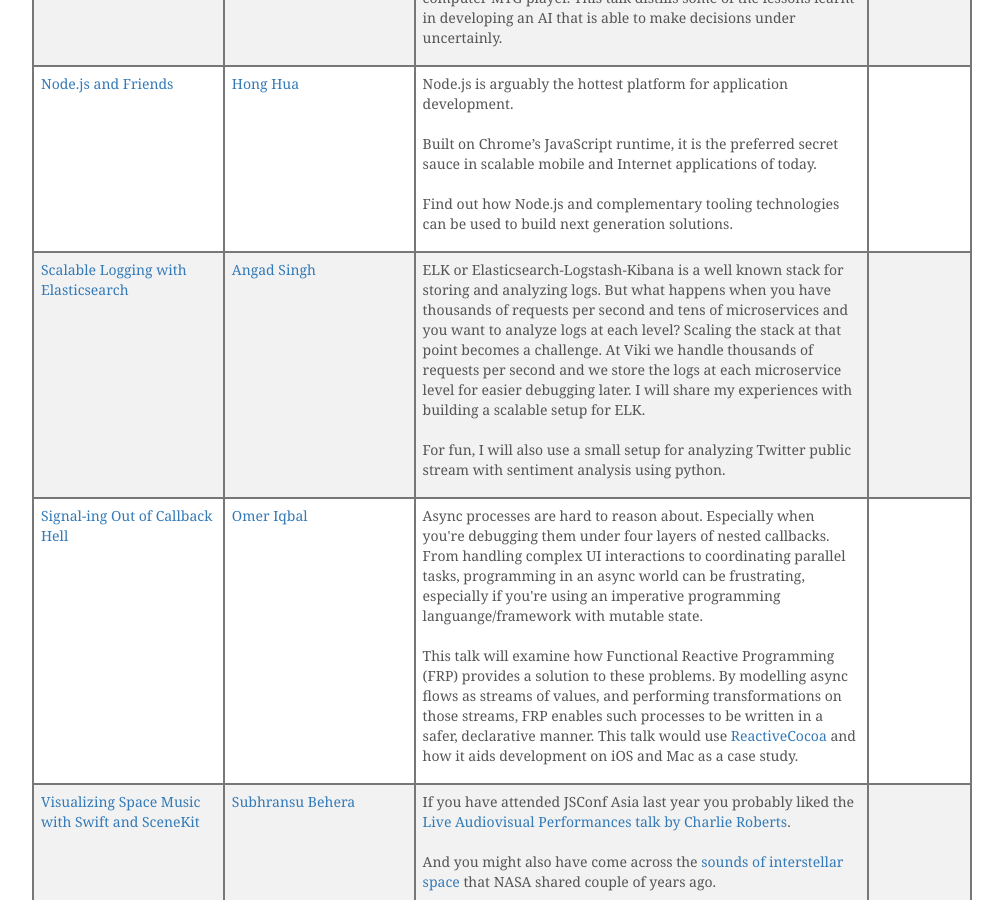
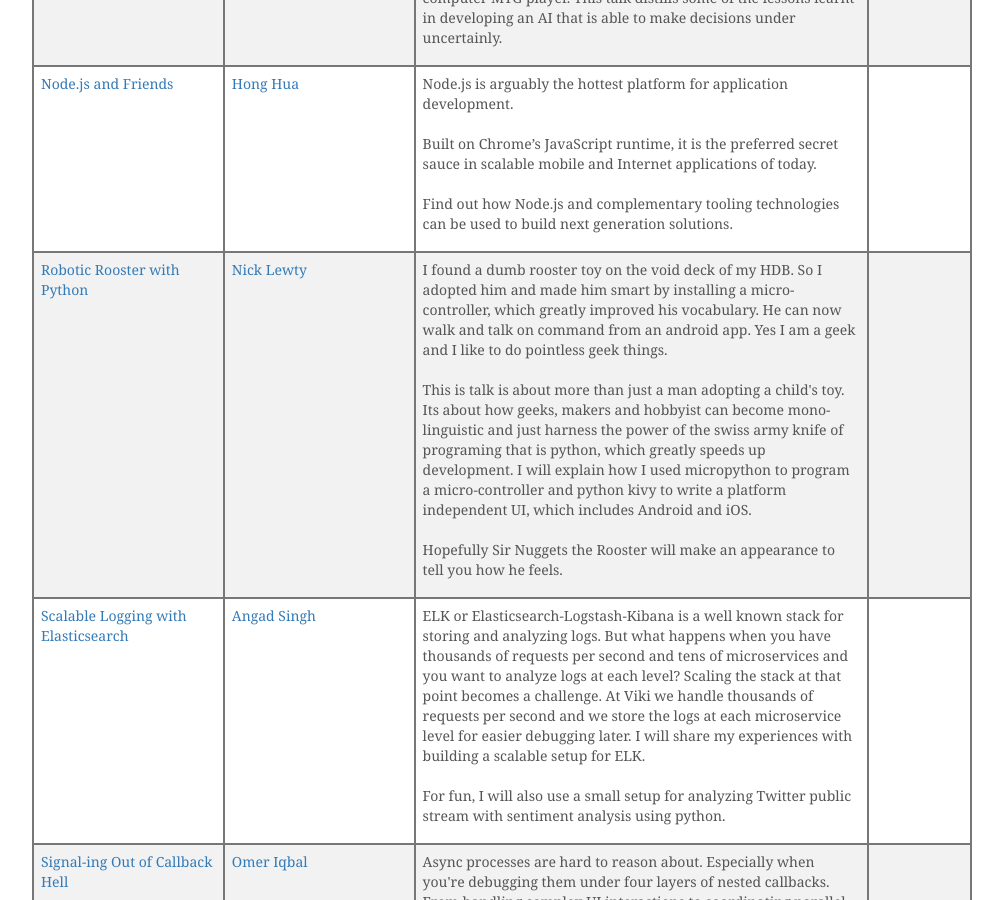
Before and after one commit to geekcampsg/website-2016, a Jekyll site: the page built from talks.html, in a window 1280 px wide and 900 px high, scrolled down 4434 px. Shown: the whole window, without its empty margins (143-1146 px from the left). Built offline with Jekyll 4.4.1, drawn with Linux system fonts in a browser that asks for light colours; comment, search, counter and statistics services are not loaded.

Commit message:
Add Nick's talk.

```diff
--- a/_data/talks.yml
+++ b/_data/talks.yml
@@ -576,3 +576,27 @@
 
 
       Naked code will be provided.
+
+- slug: robotic-rooster-with-python
+  speaker:
+    name: Nick Lewty
+    link: https://github.com/superted6851
+  talk:
+    title: Robotic Rooster with Python
+    description: >
+      I found a dumb rooster toy on the void deck of my HDB. So I adopted him
+      and made him smart by installing a micro-controller, which greatly
+      improved his vocabulary. He can now walk and talk on command from an
+      android app. Yes I am a geek and I like to do pointless geek things.
+
+
+      This is talk is about more than just a man adopting a child's toy. Its
+      about how geeks, makers and hobbyist can become mono-linguistic and just
+      harness the power of the swiss army knife of programing that is python,
+      which greatly speeds up development. I will explain how I used micropython
+      to program a micro-controller and python kivy to write a platform
+      independent UI, which includes Android and iOS.
+
+
+      Hopefully Sir Nuggets the Rooster will make an appearance to tell you how
+      he feels.
```
